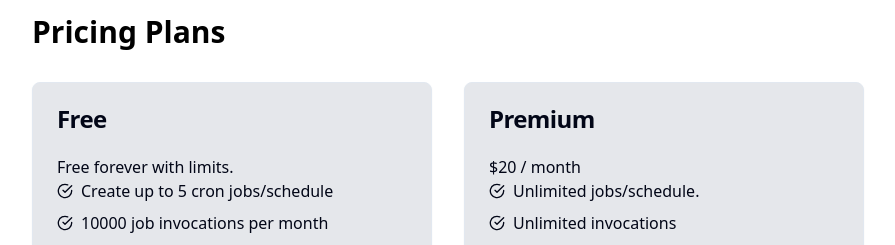
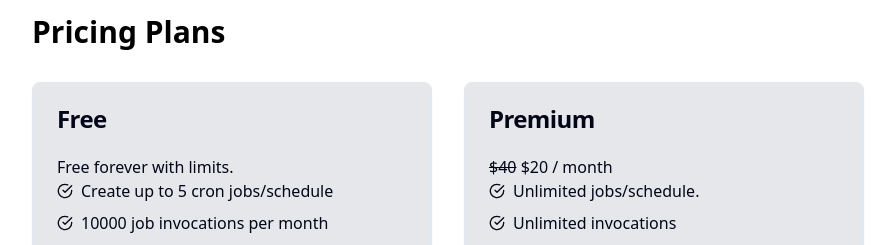
Before and after one commit to pmbanugo/cron-atlas, a React (Vite) app in the folder apps/website/: page / in a window 1280 px wide. Shown: the part 2149-2394 px from the top of the page, without its empty margins (192-1087 px from the left). Built offline with nearby package versions, Linux system fonts and the light colour scheme.

Commit message:
chore(website): price fix

```diff
--- a/apps/website/src/pages/home.tsx
+++ b/apps/website/src/pages/home.tsx
@@ -208,7 +208,9 @@ export default function Home() {
                 <CardTitle>Premium</CardTitle>
               </CardHeader>
               <CardContent>
-                <p>$20 / month</p>
+                <p>
+                  <span className="line-through">$40</span> $20 / month
+                </p>
                 <ul className="list-none space-y-2 pl-0">
                   <li className="flex items-center space-x-2">
                     <CheckCircle className="w-4 h-4" />
```
